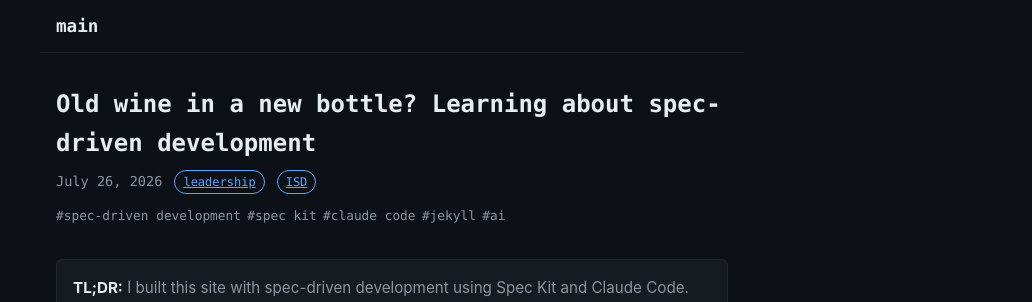
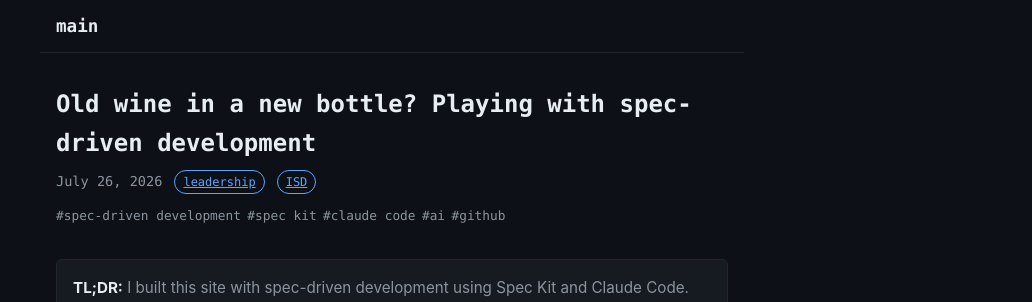
Before and after one commit to souza-cris/cristiane, a Jekyll site: the page built from _posts/2026-07-26-old-wine-in-a-new-bottle.md, in a window 1280 px wide. Shown: the top 302 px of the page, without its empty margins (248-1280 px from the left). Built offline with Jekyll 4.4.1, drawn with Linux system fonts in a browser that asks for light colours; some of the changed text lies outside the part shown.

Commit message:
content: retitle the story, and make the four phases a process, not a table
Title becomes "Old wine in a new bottle? Playing with spec-driven
development". Updated in the post and in the home page widget, which
quotes it. The filename is unchanged, so the URL is unchanged — worth
keeping stable now that this is about to be the first indexed page.

Tags are the author's own list: spec-driven development, spec kit, claude
code, ai, github.

The four phases were a two-row Markdown table, which read as data rather
than as a sequence. They are now an ordered list of four cards — number,
phase, and the author's own description, her words unchanged. An <ol>
rather than a <table> because it is a sequence, and a screen reader
should read it as one.

The column counts are explicit rather than auto-fit. Four cards in a 44rem
column, left to size themselves, landed three-across with a single orphan
underneath, which reads as a mistake. Going 1 -> 2 -> 4 keeps every row
whole. Verified at 1100px (four across), 700px (two by two) and 430px
(stacked).

Co-Authored-By: Claude Opus 5 (1M context) <noreply@anthropic.com>

```diff
--- a/_data/updates.yml
+++ b/_data/updates.yml
@@ -30,7 +30,7 @@
   blurb: "AMCIS 2026 — accepted for presentation."
 
 - type: story
-  title: "Old wine in a new bottle? Learning about spec-driven development"
+  title: "Old wine in a new bottle? Playing with spec-driven development"
   date: 2026-07-26
   link: "/stories/2026/07/26/old-wine-in-a-new-bottle/"
   blurb: "Building this site with Spec Kit and Claude Code — what impressed me, and what did not."
--- a/_posts/2026-07-26-old-wine-in-a-new-bottle.md
+++ b/_posts/2026-07-26-old-wine-in-a-new-bottle.md
@@ -1,9 +1,9 @@
 ---
 layout: story
-title: "Old wine in a new bottle? Learning about spec-driven development"
+title: "Old wine in a new bottle? Playing with spec-driven development"
 date: 2026-07-26
 keywords: [leadership, isd]
-tags: [spec-driven development, spec kit, claude code, jekyll, ai]
+tags: [spec-driven development, spec kit, claude code, ai, github]
 tldr: "I built this site with spec-driven development using Spec Kit and Claude Code. The structure and documentation impressed me, the rigidity did not, and a lot of it felt familiar to anyone who has managed a project."
 ---
 
@@ -99,9 +99,28 @@ I like how structured the artifacts are now with my 10 features. How it always g
 
 Basically, this is the process:
 
-| 1. Specify | 2. Plan | 3. Tasks | 4. Implement |
-| --- | --- | --- | --- |
-| The what and the why | The how, technically | The work, step by step | Build it, check the spec |
+<ol class="process">
+  <li class="process__step">
+    <span class="process__num">1</span>
+    <span class="process__name">Specify</span>
+    <span class="process__desc">The what and the why</span>
+  </li>
+  <li class="process__step">
+    <span class="process__num">2</span>
+    <span class="process__name">Plan</span>
+    <span class="process__desc">The how, technically</span>
+  </li>
+  <li class="process__step">
+    <span class="process__num">3</span>
+    <span class="process__name">Tasks</span>
+    <span class="process__desc">The work, step by step</span>
+  </li>
+  <li class="process__step">
+    <span class="process__num">4</span>
+    <span class="process__name">Implement</span>
+    <span class="process__desc">Build it, check the spec</span>
+  </li>
+</ol>
 
 So, what is really new?
 
--- a/assets/css/style.css
+++ b/assets/css/style.css
@@ -1257,6 +1257,75 @@ a.journey__detail-org:hover {
   color: var(--accent);
 }
 
+/* ---- The four-phase process ----
+
+   An ordered list, not a table: it is a sequence, and a screen reader should
+   read it as one.
+
+   The column counts are explicit rather than auto-fit. Four steps in a 44rem
+   column, left to fit themselves, land on three-across with a single orphan
+   underneath — which reads as a mistake. Going 1 -> 2 -> 4 keeps every row
+   whole at every width. */
+
+.process {
+  list-style: none;
+  display: grid;
+  grid-template-columns: 1fr;
+  gap: 0.75rem;
+  margin: 1.5rem 0 2rem;
+  padding: 0;
+}
+
+@media (min-width: 30rem) {
+  .process {
+    grid-template-columns: repeat(2, 1fr);
+  }
+}
+
+@media (min-width: 48rem) {
+  .process {
+    grid-template-columns: repeat(4, 1fr);
+    gap: 0.6rem;
+  }
+}
+
+.process__step {
+  background: var(--surface);
+  border: 1px solid var(--border);
+  border-top: 2px solid var(--accent);
+  border-radius: 0.5rem;
+  padding: 1rem 0.9rem 1.1rem;
+}
+
+.process__num {
+  display: inline-flex;
+  align-items: center;
+  justify-content: center;
+  width: 1.5rem;
+  height: 1.5rem;
+  border-radius: 50%;
+  border: 1px solid var(--accent);
+  color: var(--accent);
+  font-family: var(--font-mono);
+  font-size: 0.75rem;
+  margin-bottom: 0.55rem;
+}
+
+.process__name {
+  display: block;
+  font-family: var(--font-mono);
+  font-size: 0.95rem;
+  color: var(--text);
+  margin-bottom: 0.3rem;
+}
+
+.process__desc {
+  display: block;
+  font-size: 0.85rem;
+  line-height: 1.45;
+  color: var(--text-muted);
+}
+
 /* The Spec Kit command that each step of the walkthrough is about. */
 .story-command {
   font-family: var(--font-mono);
```
